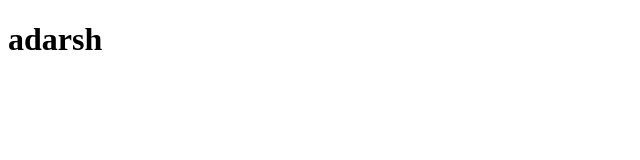
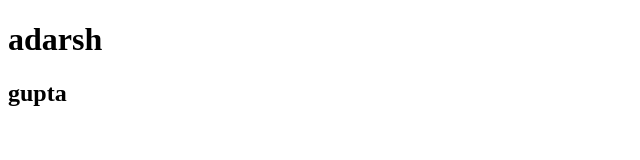
Before and after one commit to alphadead/git-test, a plain HTML site: page index.html in a window 1280 px wide. Shown: the whole page, without its empty margins (0-640 px from the left). Drawn offline with Linux system fonts and the light colour scheme.

Commit message:
3rd commit

```diff
--- a/index.html
+++ b/index.html
@@ -7,5 +7,6 @@
 </head>
 <body>
     <h1>adarsh</h1>
+    <h2>gupta</h2>
 </body>
 </html>
```
Also changed, not shown: templates/test.html (+1 -0 lines).
